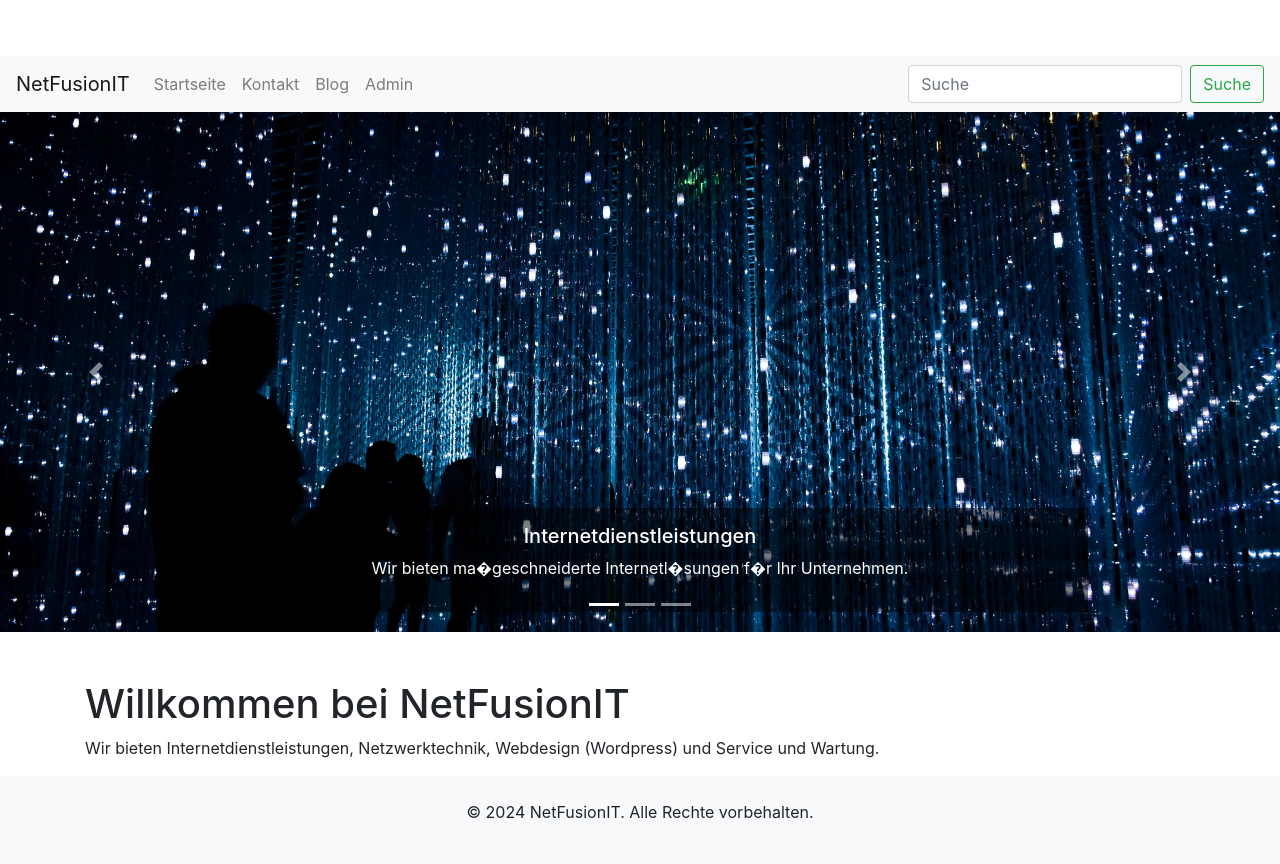
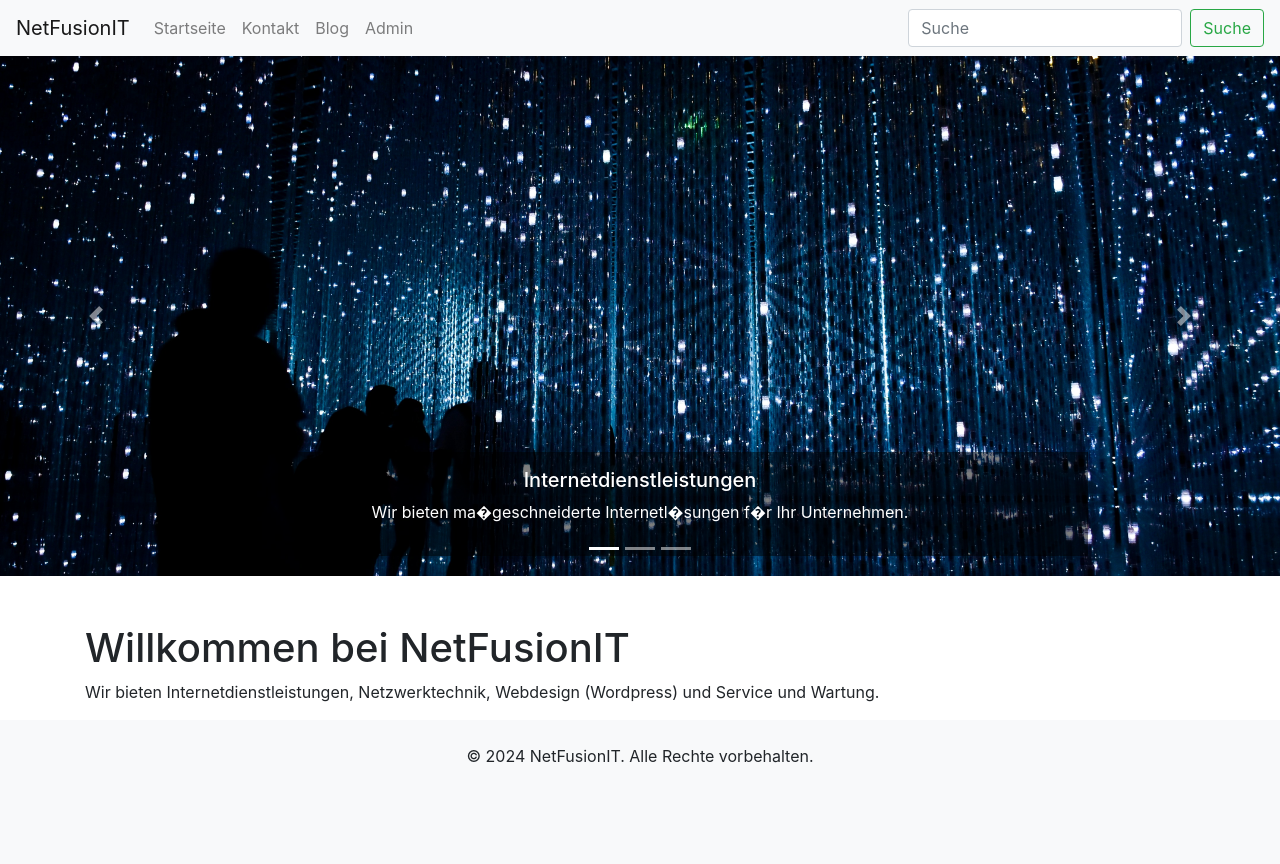
Before and after one commit to netfusionit/webseite_neu, a PHP site: page /index.php in a window 1280 px wide. After the commit the page ends 763 px from the top, so only its background shows below. Run offline with PHP 8.4, Linux system fonts and the light colour scheme.

Commit message:
StyleOptimierung

```diff
--- a/styles.css
+++ b/styles.css
@@ -1,5 +1,10 @@
 body {
-    padding-top: 56px;
+    padding-top: 0; /* Entferne das Padding oben */
+    margin: 0; /* Entferne den Margin oben */
+}
+
+.navbar {
+    margin-bottom: 0; /* Entferne den Margin unten */
 }
 
 .carousel-item img {
```
